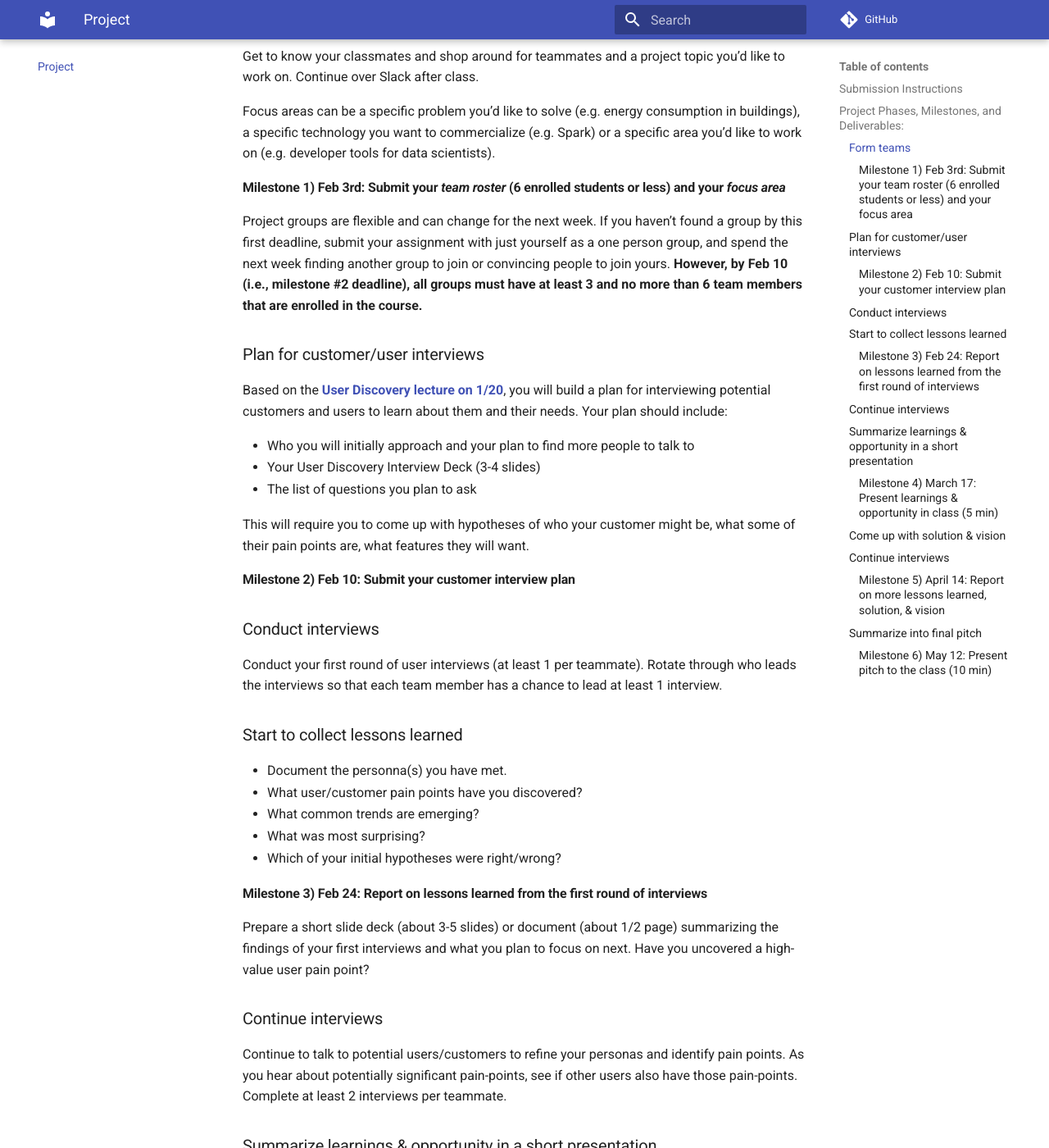
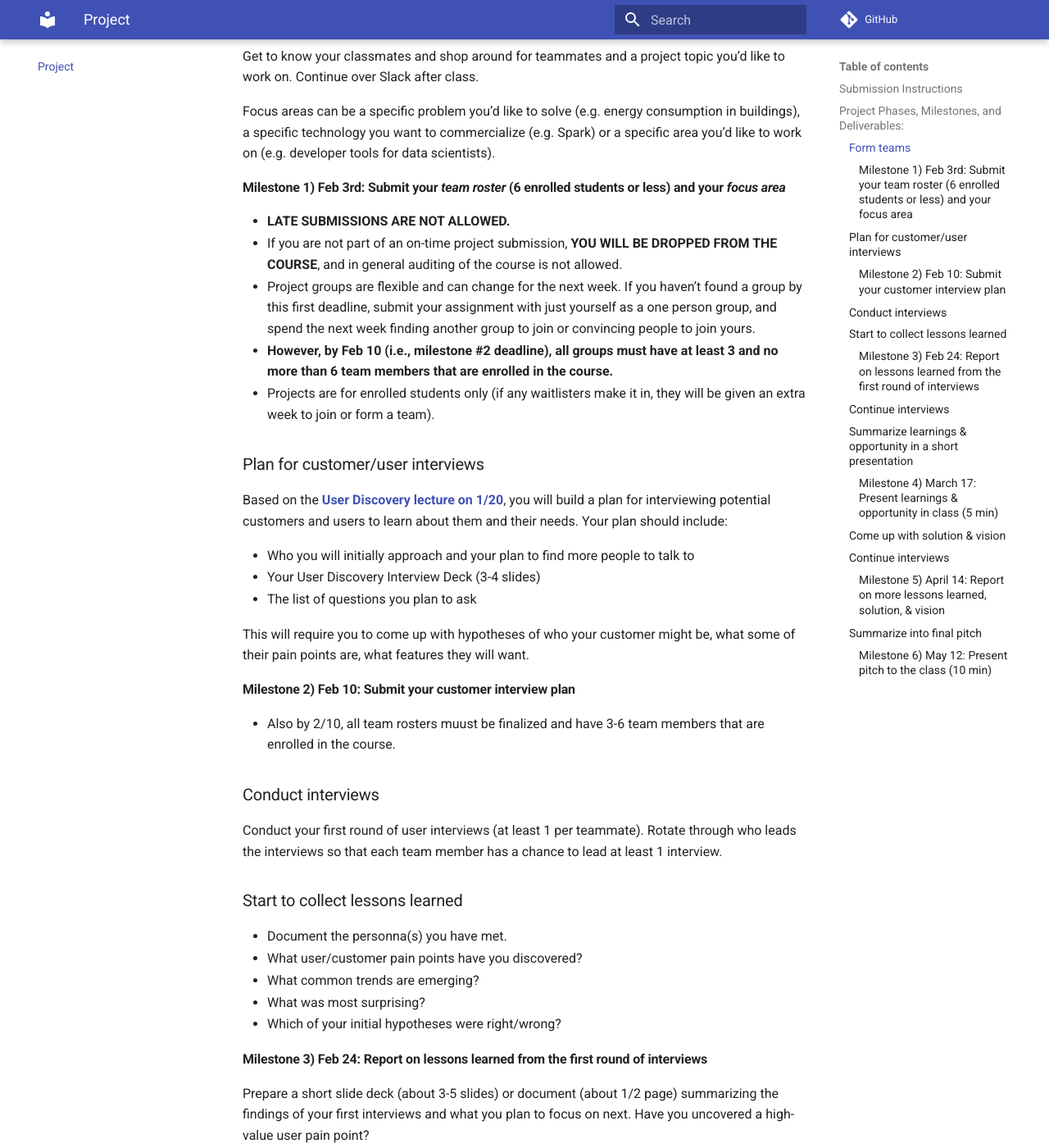
Before and after one commit to research-to-startup/research-to-startup.github.io, an MkDocs documentation site: the page built from docs/project.md, in a window 1280 px wide and 1400 px high, scrolled down 1213 px. Shown: the whole window at 82% size. Built offline with MkDocs 1.6.1 and Material for MkDocs 9.7.7, drawn with Linux system fonts in a browser that asks for light colours; comment, search, counter and statistics services are not loaded.

Commit message:
more reconciling of slack announcement and projects page

```diff
--- a/docs/project.md
+++ b/docs/project.md
@@ -40,12 +40,17 @@ data scientists).
 
 #### Milestone 1) Feb 3rd: Submit your *team roster* (6 enrolled students or less) and your *focus area*
 
-Project groups are flexible and can change for the next week. If you haven’t
-found a group by this first deadline, submit your assignment with just yourself
-as a one person group, and spend the next week finding another group to join
-or convincing people to join yours. **However, by Feb 10 (i.e., milestone #2
-deadline), all groups must have at least 3 and no more than 6 team members that
-are enrolled in the course.**
+* **LATE SUBMISSIONS ARE NOT ALLOWED.**
+* If you are not part of an on-time project submission, **YOU WILL BE DROPPED
+  FROM THE COURSE**, and in general auditing of the course is not allowed.
+* Project groups are flexible and can change for the next week. If you haven’t
+  found a group by this first deadline, submit your assignment with just
+  yourself as a one person group, and spend the next week finding another group
+  to join or convincing people to join yours.<br/>
+* **However, by Feb 10 (i.e., milestone #2 deadline), all groups must have at
+  least 3 and no more than 6 team members that are enrolled in the course.**
+* Projects are for enrolled students only (if any waitlisters make it in,
+  they will be given an extra week to join or form a team).
 
 
 ### Plan for customer/user interviews
@@ -61,6 +66,8 @@ This will require you to come up with hypotheses of who your customer might be,
 what some of their pain points are, what features they will want.
 
 #### Milestone 2) Feb 10: Submit your customer interview plan
+* Also by 2/10, all team rosters muust be finalized and have 3-6 team
+  members that are enrolled in the course.
 
 ### Conduct interviews
 
```
